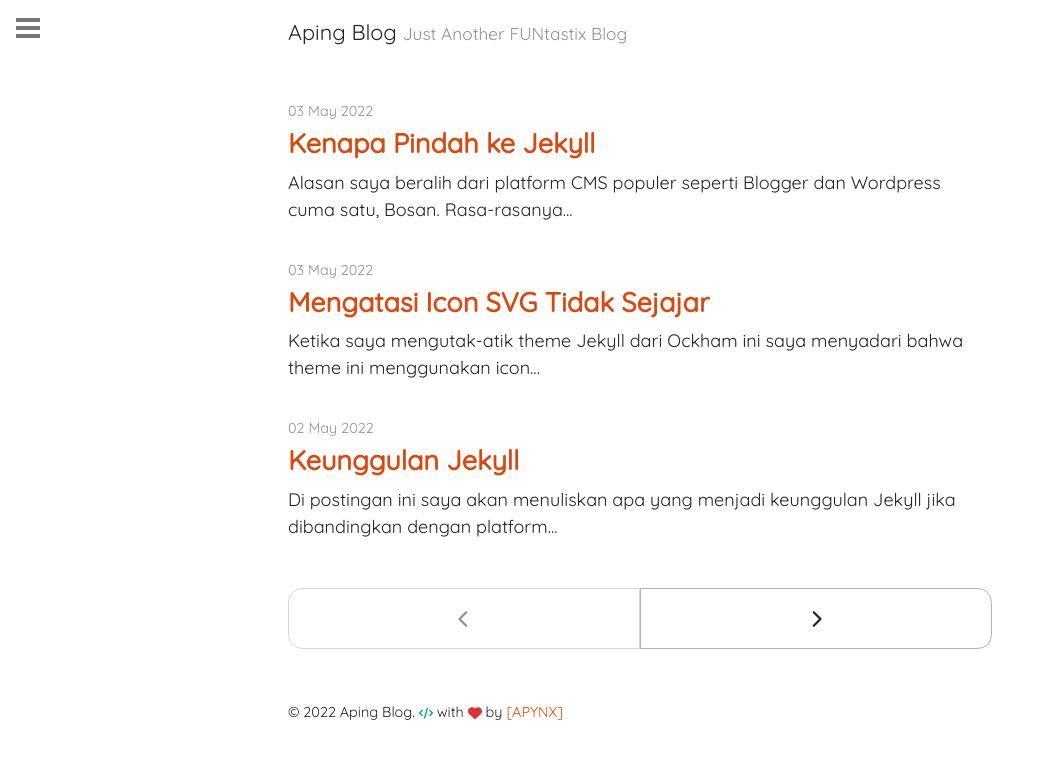
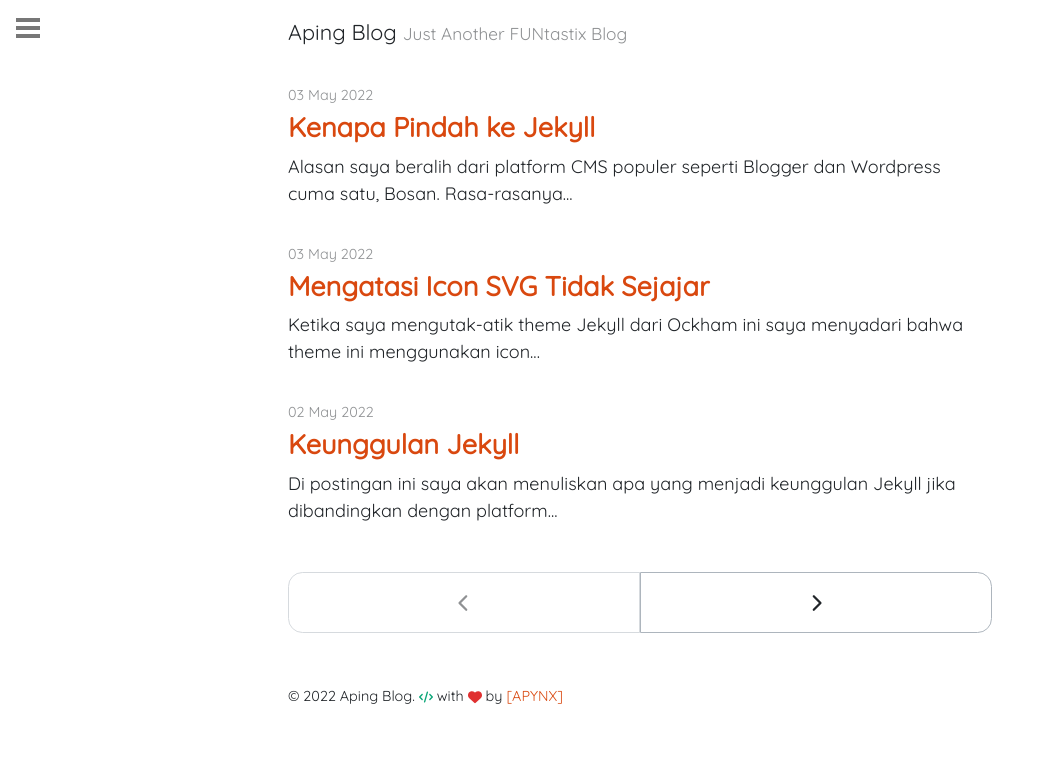
Before and after one commit to apynx/apynx.github.io, a Jekyll site: the page built from index.html, in a window 1280 px wide. Shown: the top 759 px of the page, without its empty margins (0-1039 px from the left). Built offline with Jekyll 4.4.1, drawn with Linux system fonts in a browser that asks for light colours; the list of posts is cut into pages by our own code.

Commit message:
tes h2 front

```diff
--- a/_sass/ockham/_container.scss
+++ b/_sass/ockham/_container.scss
@@ -6,7 +6,7 @@
 
 .masthead {
   margin-top: var(--spacer);
-  margin-bottom: var(--spacer-3);
+  margin-bottom: var(--spacer-2);
 }
 
 .masthead-title {
--- a/_sass/ockham/_custom.scss
+++ b/_sass/ockham/_custom.scss
@@ -4,6 +4,10 @@
   h1, h2, h3, h4, h5, h6 {
     font-size: 24px;
   }
+}
+
+.post-title .h2 {
+  font-size: 24px;
 }
 
 svg {
```
